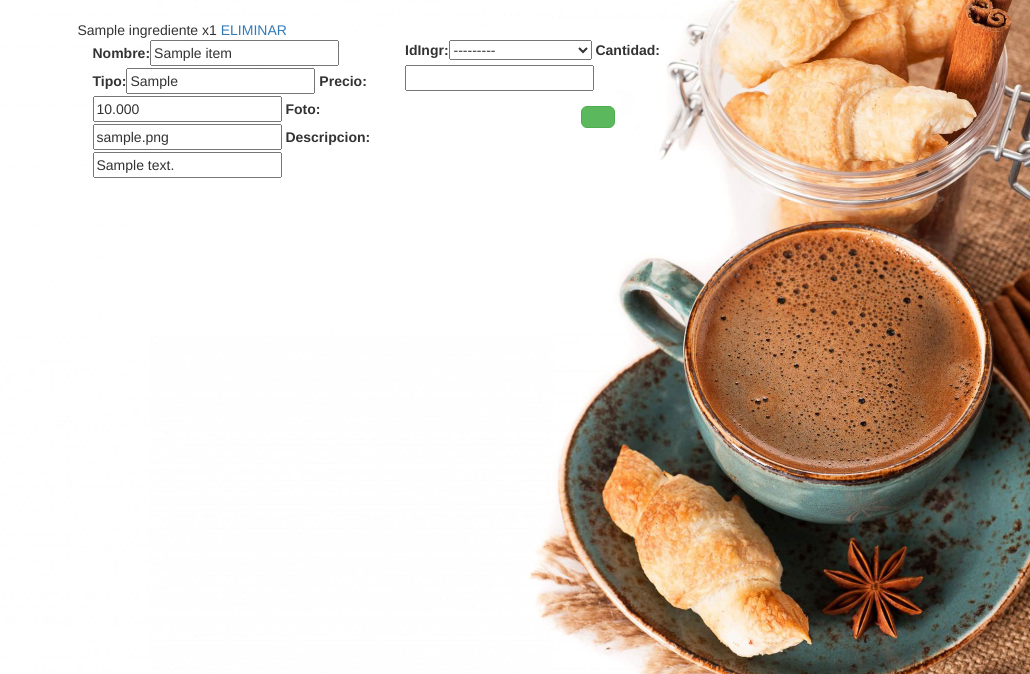
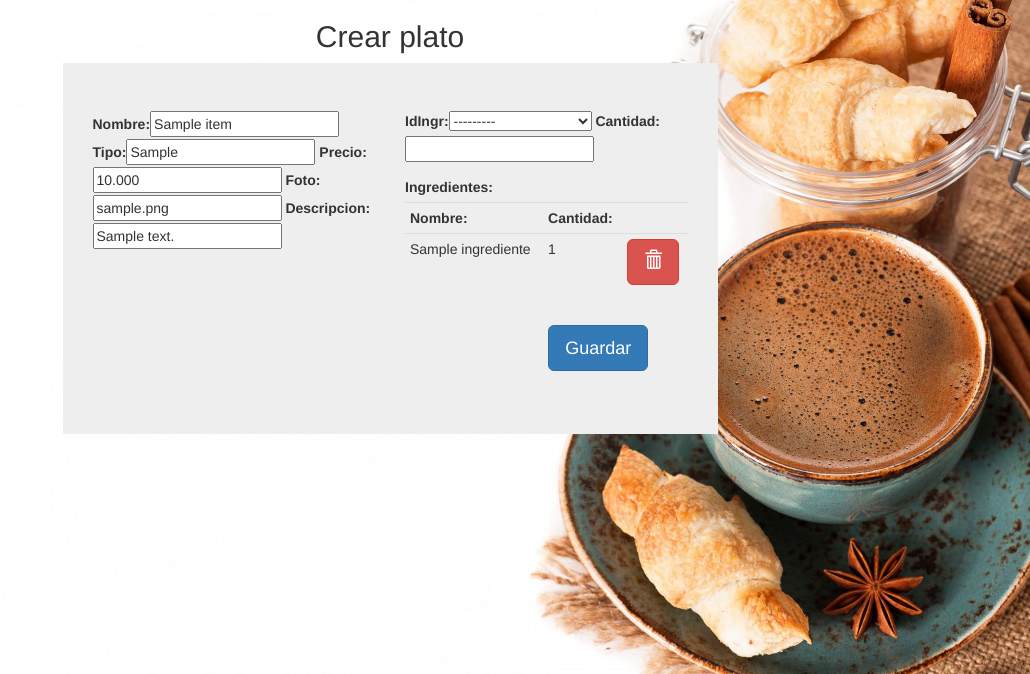
Before and after one commit to Imme2/SoftwareProyectoPyhub, a Django app: page /menu/plato/1 in a window 1280 px wide. Shown: the part 52-726 px from the top of the page, without its empty margins (250-1280 px from the left). Run offline with Django 3.2, Linux system fonts and the light colour scheme; a user stored in the database is signed in; tables that the repository leaves empty hold one stand-in row (values such as "Sample post"); some libraries are stand-ins or nearby versions.

Commit message:
Avance vistas en menu. Tabla de agregar ingredientes en plato bien bella

```diff
--- a/Menu/templates/menu/editar2.html
+++ b/Menu/templates/menu/editar2.html
@@ -1,7 +1,7 @@
 {% extends "registro/header.html" %}
 {% block content %}
 <div class>
-	<h2 align="center">{{nombreMenu}}</h2>
+	<h2 align="center">{{Titulo}}</h2>
 </div>
 <div class="row">
 	{% if error %}
@@ -13,10 +13,7 @@
 	{% endif %}
 
 	<div class="container-fluid col-md-3"></div>
-	<div class="container-fluid col-md-6">
-			{% for x in extra %}
-				{{x.idIngr}} x{{ x.cantidad }} <a href="eliminarIngr?plato={{x.idItem.idItem}}&ingr={{x.idIngr.idIngr}}"> ELIMINAR</a><br>
-			{% endfor %}
+	<div class="container-fluid col-md-6 jumbotron">
 		<form method = "post">
 			{% csrf_token %}
 			{% for field in form %}
@@ -24,9 +21,25 @@
 				{{ field.errors }} {{ field.label_tag }} {{ field }}
 		  	</div>
 		 	{% endfor %}
-
+		 	<div class="form-group col-xs-6 table-responsive">
+			 	<label>Ingredientes:</label><br>
+			 	<table class="table table-hover  table-condensed">
+			 	<tr>
+			 		<td><strong>Nombre:</strong></td>
+			 		<td><strong>Cantidad:</strong></td>
+			 		<td><strong></strong></td>
+			 	</tr>
+			 	{% for x in extra %}
+			 	<tr>
+			 		<td>{{x.idIngr}}</td>
+			 		<td>{{ x.cantidad }}</td>
+			 		<td><a class="btn btn-danger btn-lg" href="eliminarIngr?plato={{x.idItem.idItem}}&ingr={{x.idIngr.idIngr}}" role="button" role="button" data-toggle="tooltip" data-placement="top" data-toggle="tooltip" data-placement="right"><span class="glyphicon glyphicon-trash" aria-hidden="true"></span></a></td>
+			 	</tr>
+				{% endfor %}
+				</table>
+			</div>
 		  	<div align="center" class="form-group col-md-offset-8">
-            	<button align="center" type="submit" class="btn btn-success btn-lg">{{nombreMenu}}</button>
+            	<button align="center" type="submit" class="btn btn-primary btn-lg">Guardar</button>
             </div>
 		</form>
 	</div>
--- a/Menu/views.py
+++ b/Menu/views.py
@@ -86,7 +86,7 @@ def ingredienteView(request, idIngrediente = None):
             form = ingredienteForm(instance = ingrediente.objects.get(idIngr = idIngrediente))
         else:
             form = ingredienteForm()
-        return render(request,'menu/editar.html', {'Titulo': "Crear Ingrediente",
+        return render(request,'menu/editar.html', {'Titulo': "Ingrediente",
                                                  'form': form})
 
 
--- a/Perfil/templates/Perfil/mostrar.html
+++ b/Perfil/templates/Perfil/mostrar.html
@@ -73,7 +73,7 @@
 				</address>
 		  	</div>
 		  <div align="center" class="form-group col-md-offset-8">
-            	<a class="btn btn-primary btn-lg" href="http://127.0.0.1:8000/registro/editar/usuario" role="button" data-toggle="tooltip" data-placement="top"><span class="glyphicon glyphicon-pencil" aria-hidden="true" title="Editar Perfil"></span></a>
+            	<a class="btn btn-primary btn-lg" href="http://127.0.0.1:8000/registro/editar/usuario" role="button" data-toggle="tooltip" data-placement="top"  title="Editar Perfil"><span class="glyphicon glyphicon-pencil" aria-hidden="true"></span></a>
             	<a class="btn btn-success btn-lg" href="http://127.0.0.1:8000/registro/editar/usuario" role="button" data-toggle="tooltip" data-placement="top" title="Billetera Electrónica"><span class="glyphicon glyphicon-piggy-bank" aria-hidden="true"></span></a>
             </div>
 		</form>
```
Also changed, not shown: Menu/templates/menu/editar.html (+7 -1 lines).
